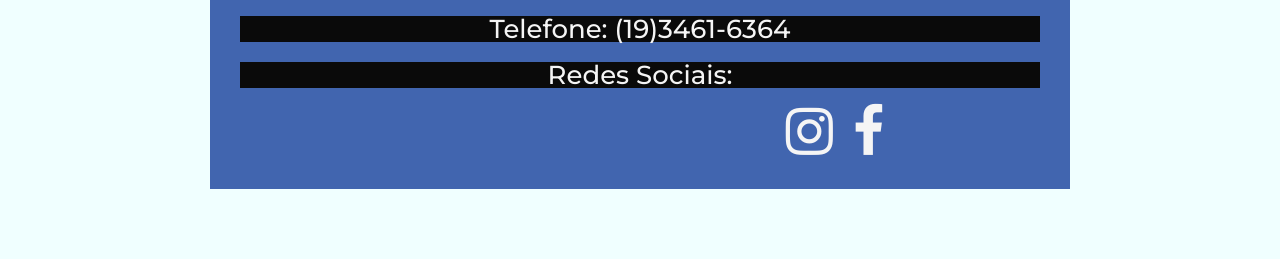
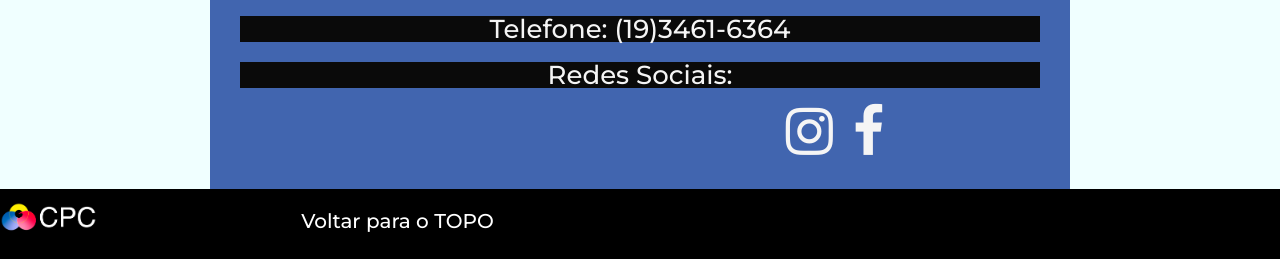
Before and after one commit to HatusSouza/cpc.io, a plain HTML site: page contatos.html in a window 1280 px wide. Shown: the part 761-1020 px from the top of the page. Before the commit the page ends 950 px from the top, so only its background shows below. Drawn offline with Linux system fonts and the light colour scheme.

Commit message:
Update contatos.html

```diff
--- a/contatos.html
+++ b/contatos.html
@@ -84,6 +84,23 @@
 				  </asside>
 						</div>
 
+	</main>
+	<flooter class="menu1">
+		<ul>
+
+<div class="logo">
+			<a href="index.html"> <img src="logo/logohorizontal.png"  alt="Logotipo CPC - Centro de prevenção a Cegueira"></a></div>
+			<li><a href="#menu" accesskey="2">Voltar para o TOPO </a></li>
+
+
+
+			</div>
+		</ul>
+	</flooter>
+
+
+				<script src="js/jquery.js"></script>
+				<script src="Magnific-Popup/dist/jquery.magnific-popup.min.js"></script>
 
 
 				<script src="js/jquery.js"></script>
```
